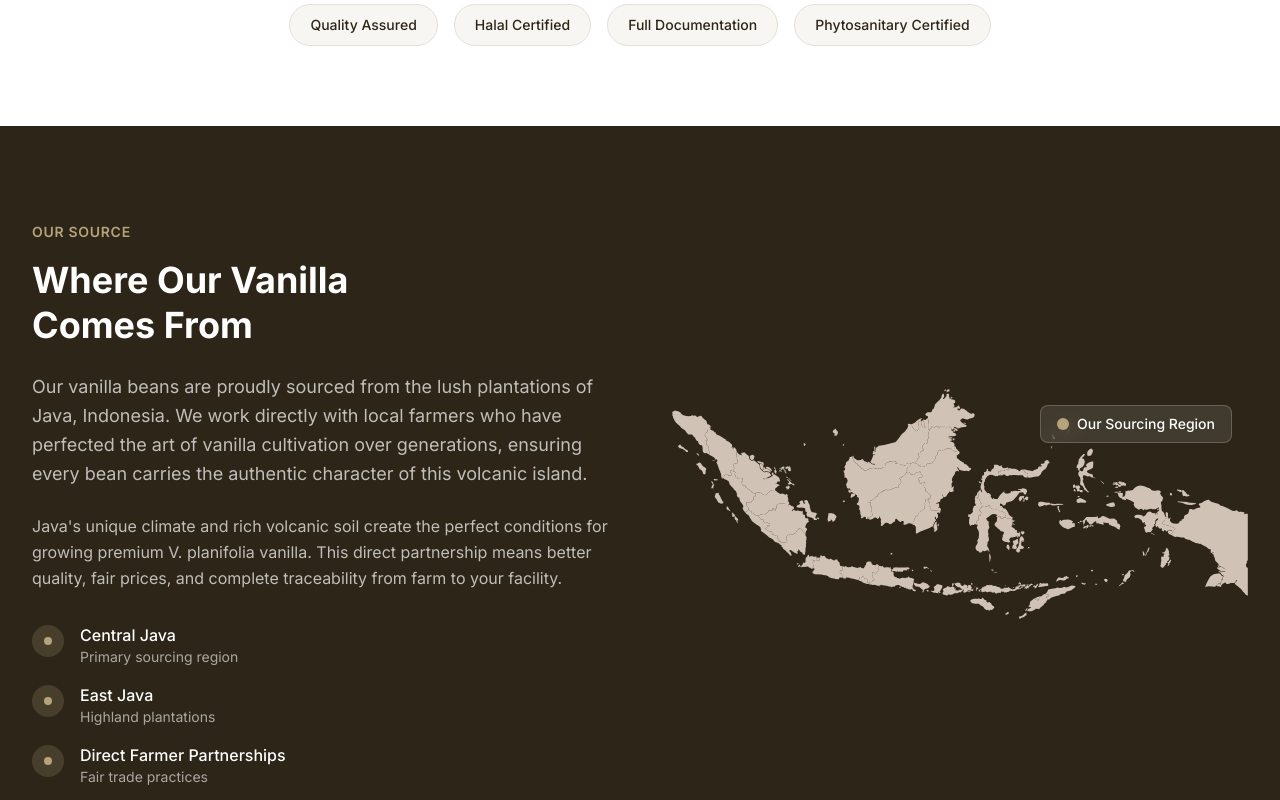
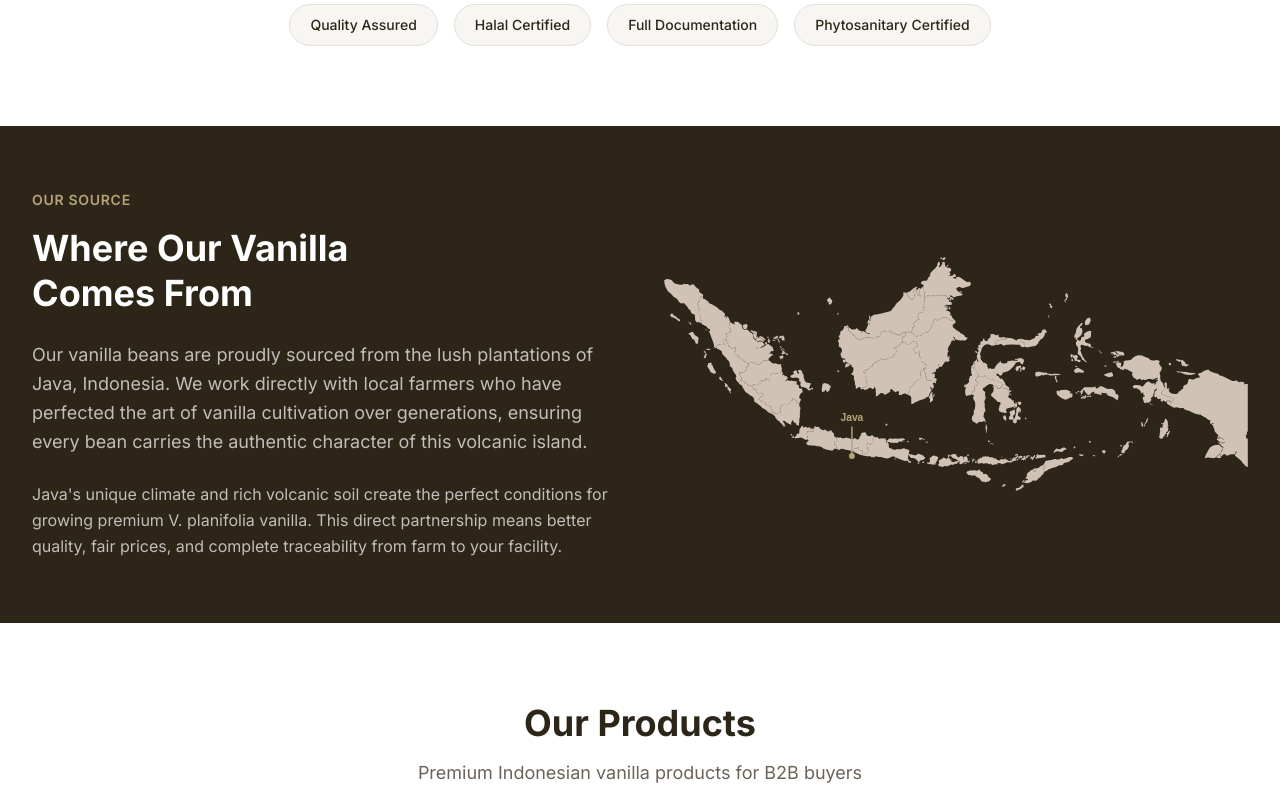
Before and after one commit to irfanmulachela-glitch/vanilla, a Next.js app: page / in a window 1280 px wide. Shown: the part 1220-2020 px from the top of the page. Built offline with nearby package versions, Linux system fonts and the light colour scheme.

Commit message:
Add Java waypoint marker and clean up origin section

```diff
--- a/src/components/home-page-content.tsx
+++ b/src/components/home-page-content.tsx
@@ -125,9 +125,9 @@ export function HomePageContent() {
       </section>
 
       {/* Origin Section - Clean Indonesian Map */}
-      <section className="py-24 bg-[#2C2518]">
+      <section className="py-16 bg-[#2C2518]">
         <div className="max-w-7xl mx-auto px-4 sm:px-6 lg:px-8">
-          <div className="grid lg:grid-cols-2 gap-16 items-center">
+          <div className="grid lg:grid-cols-2 gap-12 items-center">
             {/* Text Content */}
             <div>
               <p className="text-[#B5A37A] text-sm font-semibold uppercase tracking-wider mb-4">
@@ -142,33 +142,14 @@ export function HomePageContent() {
                 over generations, ensuring every bean carries the authentic character of this
                 volcanic island.
               </p>
-              <p className="text-white/70 mb-8 leading-relaxed">
+              <p className="text-white/70 leading-relaxed">
                 Java's unique climate and rich volcanic soil create the perfect conditions for
                 growing premium V. planifolia vanilla. This direct partnership means
                 better quality, fair prices, and complete traceability from farm to your facility.
               </p>
-
-              {/* Key Points */}
-              <div className="space-y-4">
-                {[
-                  { title: "Central Java", desc: "Primary sourcing region" },
-                  { title: "East Java", desc: "Highland plantations" },
-                  { title: "Direct Farmer Partnerships", desc: "Fair trade practices" },
-                ].map((item) => (
-                  <div key={item.title} className="flex items-start gap-4">
-                    <div className="w-8 h-8 bg-[#B5A37A]/20 rounded-full flex items-center justify-center flex-shrink-0 mt-0.5">
-                      <div className="w-2 h-2 bg-[#B5A37A] rounded-full" />
-                    </div>
-                    <div>
-                      <p className="text-white font-medium">{item.title}</p>
-                      <p className="text-white/60 text-sm">{item.desc}</p>
-                    </div>
-                  </div>
-                ))}
-              </div>
             </div>
 
-            {/* Indonesian Map - Zoomed on Java */}
+            {/* Indonesian Map with Java waypoint */}
             <div className="relative">
               <img
                 src="/indonesia-map.svg"
@@ -177,13 +158,15 @@ export function HomePageContent() {
                 style={{ filter: "invert(89%) sepia(8%) saturate(444%) hue-rotate(346deg) brightness(90%) contrast(85%)" }}
               />
 
-              {/* Floating label */}
-              <div className="absolute top-4 right-4 bg-white/10 backdrop-blur-sm px-4 py-2 rounded-lg border border-white/20">
-                <div className="flex items-center gap-2">
-                  <div className="w-3 h-3 bg-[#B5A37A] rounded-full" />
-                  <span className="text-sm font-medium text-white">Our Sourcing Region</span>
-                </div>
-              </div>
+              {/* Java waypoint marker */}
+              <svg className="absolute inset-0 w-full h-full pointer-events-none" viewBox="0 0 792.54596 316.66394">
+                {/* Vertical line */}
+                <line x1="255" y1="230" x2="255" y2="270" stroke="#B5A37A" strokeWidth="2" />
+                {/* Dot at bottom */}
+                <circle cx="255" cy="270" r="4" fill="#B5A37A" />
+                {/* "Java" label above */}
+                <text x="255" y="222" fill="#B5A37A" fontSize="14" fontWeight="600" textAnchor="middle" fontFamily="sans-serif">Java</text>
+              </svg>
             </div>
           </div>
         </div>
```
